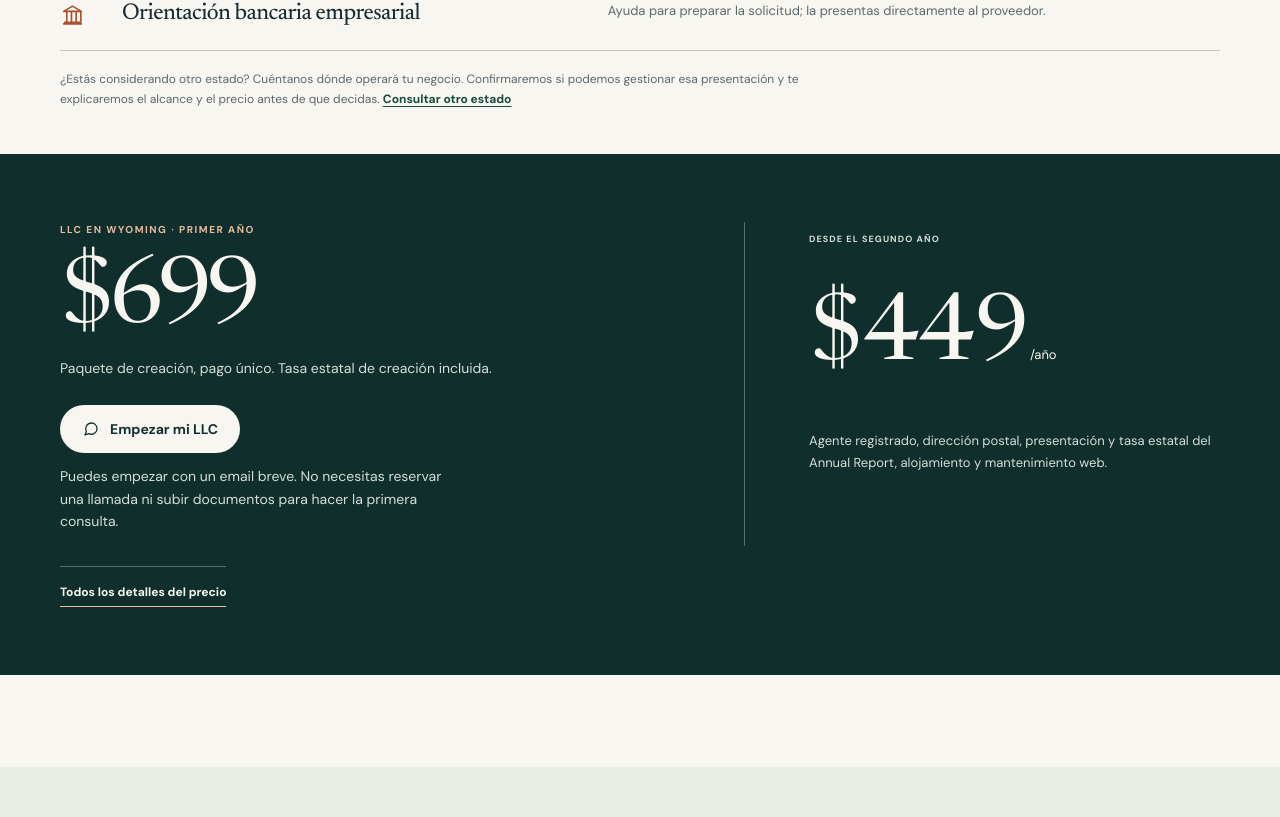
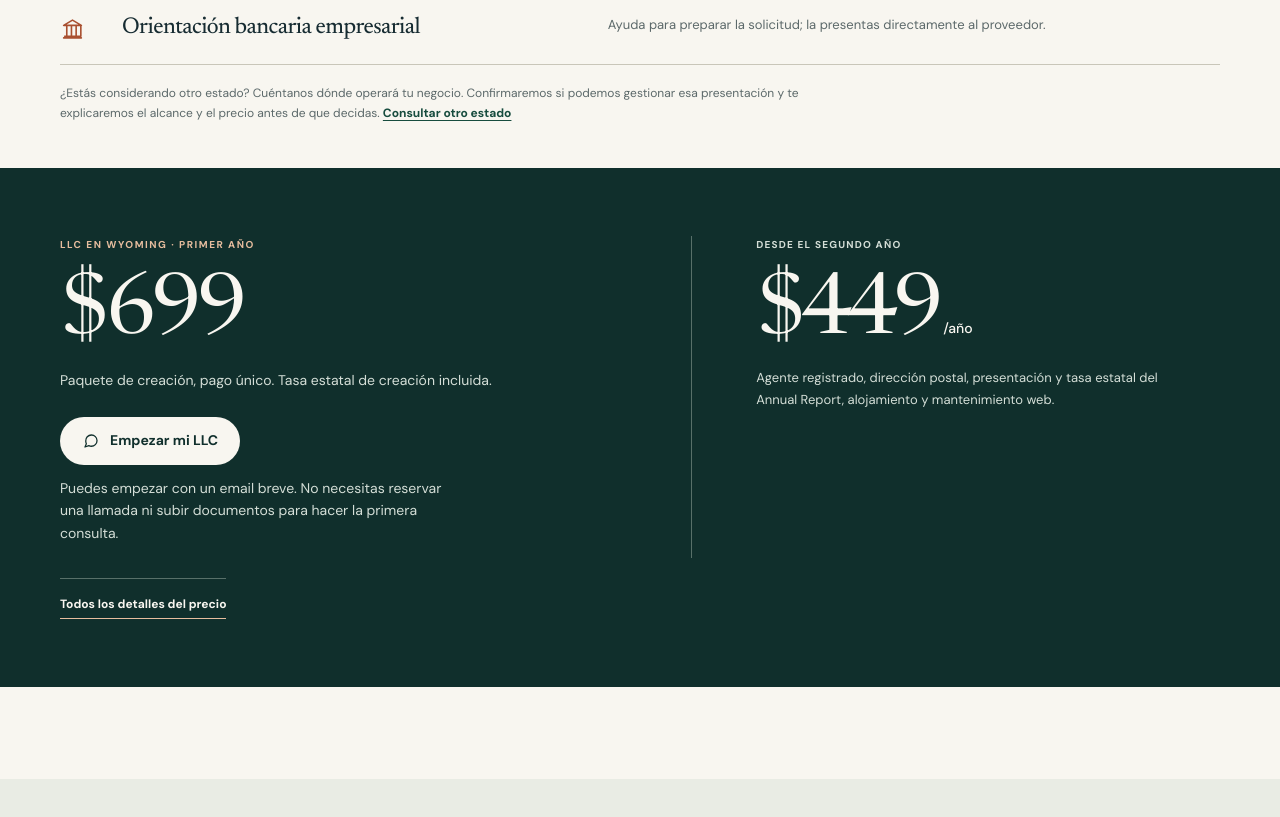
Before and after one commit to ovallsn/vallssolutions, a Next.js app: page /es in a window 1280 px wide. Shown: the part 1559-2376 px from the top of the page. Built offline with nearby package versions, Linux system fonts and the light colour scheme; no server answers.

Commit message:
Align homepage pricing and clarify service copy

```diff
--- a/src/app/conversion-polish.css
+++ b/src/app/conversion-polish.css
@@ -870,8 +870,8 @@
   width: min(var(--shell), calc(100% - 64px));
   margin-inline: auto;
   display: grid;
-  grid-template-columns: minmax(0, 1.1fr) minmax(0, .9fr);
-  align-items: center;
+  grid-template-columns: repeat(2, minmax(0, 1fr));
+  align-items: start;
   column-gap: clamp(38px, 8vw, 112px);
   row-gap: 20px;
 }
@@ -888,16 +888,45 @@
 .founder-home .premium-price-summary .button-dark { background: var(--paper); color: var(--green-deep); }
 .founder-home .premium-price-summary .button-dark:hover { background: #e8e1d5; }
 
-.founder-home .premium-renewal {
+.founder-home .premium-price-summary .premium-price-inner .premium-renewal {
   align-self: stretch;
   margin: 0;
-  padding: 10px 0 10px clamp(28px, 5vw, 70px);
+  padding: 0 0 0 clamp(28px, 5vw, 70px);
   border: 0;
   border-left: 1px solid #587069;
 }
 
+.founder-home .premium-price-summary .premium-price-inner .package-first-year > .eyebrow,
+.founder-home .premium-price-summary .premium-price-inner .premium-renewal > span {
+  min-height: 17px;
+  margin: 0 0 18px;
+  display: flex;
+  align-items: center;
+  font-size: 10px;
+  line-height: 1.5;
+}
+
+.founder-home .premium-price-summary .premium-price-inner .premium-price-value {
+  display: block;
+  margin: 0 0 12px;
+  color: var(--paper);
+  font-family: var(--display);
+  font-size: clamp(64px, 7.5vw, 84px);
+  font-weight: 400;
+  letter-spacing: -.055em;
+  line-height: 1;
+}
+
+.founder-home .premium-price-summary .premium-price-inner .premium-price-value small {
+  margin-left: 4px;
+  color: inherit;
+  font-family: var(--sans);
+  font-size: 14px;
+  font-weight: 500;
+  letter-spacing: 0;
+}
+
 .founder-home .premium-renewal > span { color: #d4ded7; }
-.founder-home .premium-renewal strong { margin-block: 16px; color: var(--paper); font-size: clamp(68px, 8vw, 92px); }
 .founder-home .premium-renewal p { max-width: 430px; color: #d4ded7; font-size: 13px; line-height: 1.7; }
 .founder-home .premium-price-summary > .premium-price-inner > .text-link {
   grid-column: 1 / -1;
@@ -1003,10 +1032,10 @@
   .founder-home .state-choice-note { margin-bottom: 34px; }
   .founder-home .premium-price-inner { grid-template-columns: 1fr; gap: 28px; }
   .founder-home .premium-price-inner { width: calc(100% - 40px); }
+  .founder-home .premium-price-inner { align-items: start; }
   .founder-home .premium-price-summary { padding-block: 42px; }
-  .founder-home .premium-price-summary .premium-price,
-  .founder-home .premium-renewal strong { font-size: 72px; }
-  .founder-home .premium-renewal { padding: 24px 0 0; border-top: 1px solid #587069; border-left: 0; }
+  .founder-home .premium-price-summary .premium-price-inner .premium-price-value { font-size: clamp(56px, 15vw, 68px); }
+  .founder-home .premium-price-summary .premium-price-inner .premium-renewal { padding: 24px 0 0; border-top: 1px solid #587069; border-left: 0; }
   .founder-home .premium-price-summary > .premium-price-inner > .text-link { grid-column: 1; }
   .founder-home .formation-journey { grid-template-columns: 1fr; gap: 28px; }
   .founder-home .journey-controls button { padding-inline: 8px; }
--- a/src/components/HomePage.tsx
+++ b/src/components/HomePage.tsx
@@ -60,7 +60,7 @@ const copy: Record<Locale, HomeCopy> = {
     eyebrow: "U.S. LLC formation for founders at home and abroad",
     headline: "Start your U.S. LLC.",
     accent: "With real guidance.",
-    lede: "A bilingual point of contact for formation, EIN assistance and bank-application preparation. The published $699 package is for Wyoming.",
+    lede: "Wyoming LLC formation, EIN assistance and practical guidance for your business bank application—in English or Spanish.",
     primaryCta: "Start your LLC",
     secondaryCta: "See the package",
     priceLine: "Wyoming package: $699 one-time · $449/year from year two",
@@ -201,7 +201,7 @@ const copy: Record<Locale, HomeCopy> = {
       "Creación de LLC en EE. UU. para fundadores en cualquier país",
     headline: "Crea tu LLC en EE. UU.",
     accent: "Con apoyo personal.",
-    lede: "Atención en español e inglés durante la formación de tu LLC, la solicitud del EIN y la preparación bancaria. El paquete publicado de $699 es para Wyoming.",
+    lede: "Creamos tu LLC en Wyoming, gestionamos el EIN y te ayudamos a preparar la solicitud bancaria. Atención en español e inglés.",
     primaryCta: "Empezar mi LLC",
     secondaryCta: "Ver el paquete",
     priceLine: "Paquete de Wyoming: $699 · $449/año desde el segundo año",
@@ -380,7 +380,7 @@ export function HomePage({ locale }: { locale: Locale }) {
         {
           icon: "agent",
           title: "Registered Agent",
-          body: "A registered contact for official state correspondence. Year one included.",
+          body: "Wyoming Registered Agent service to receive official state notices for your LLC. Year one included.",
         },
         {
           icon: "address",
@@ -412,7 +412,7 @@ export function HomePage({ locale }: { locale: Locale }) {
         {
           icon: "agent",
           title: "Agente registrado",
-          body: "Un contacto registrado para comunicaciones oficiales. Primer año incluido.",
+          body: "Servicio de agente registrado en Wyoming para recibir notificaciones oficiales sobre tu LLC. Primer año incluido.",
         },
         {
           icon: "address",
@@ -517,7 +517,7 @@ export function HomePage({ locale }: { locale: Locale }) {
                   ? "WYOMING LLC · YEAR ONE"
                   : "LLC EN WYOMING · PRIMER AÑO"}
               </span>
-              <p className="premium-price">$699</p>
+              <p className="premium-price premium-price-value">$699</p>
               <p>
                 {english
                   ? "One-time formation package. State formation fee included."
@@ -531,7 +531,7 @@ export function HomePage({ locale }: { locale: Locale }) {
             </div>
             <div className="premium-renewal">
               <span>{english ? "FROM YEAR TWO" : "DESDE EL SEGUNDO AÑO"}</span>
-              <strong>
+              <strong className="premium-price-value">
                 $449<small>/{english ? "year" : "año"}</small>
               </strong>
               <p>
```
